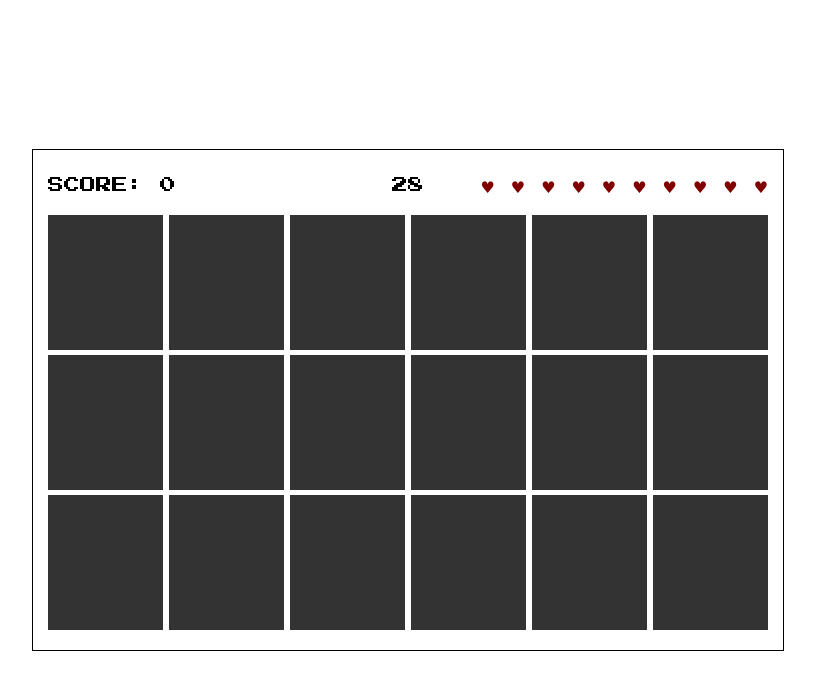
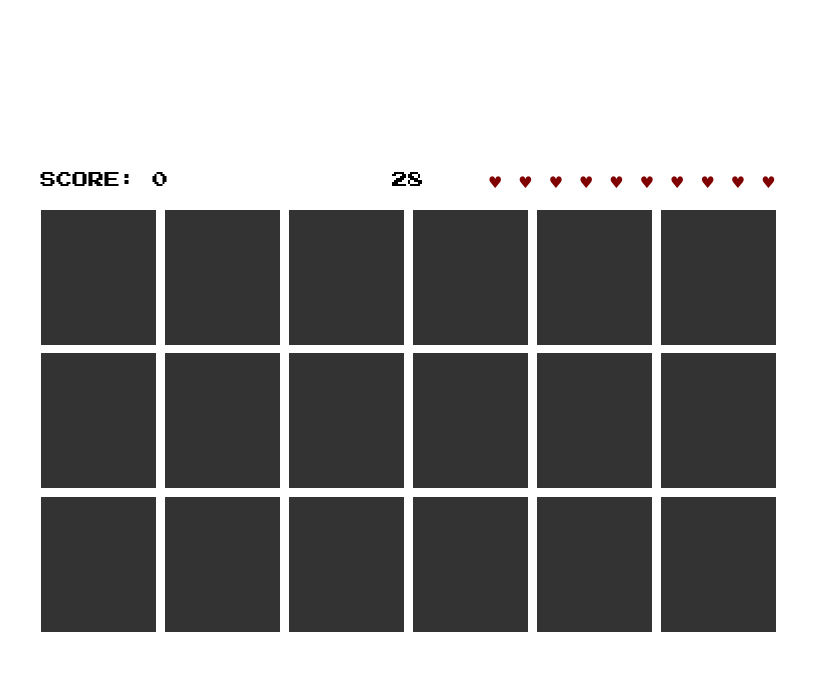
Before and after one commit to acadeGame/arcadeGame, a plain HTML site: page matching.html in a window 1280 px wide. Shown: the whole page, without its empty margins (232-1047 px from the left). Drawn offline with Linux system fonts and the light colour scheme.

Commit message:
matching style repair

```diff
--- a/style/matching.css
+++ b/style/matching.css
@@ -21,10 +21,10 @@
 
 .pop{
    width: 100%;
-   /* height: 140px; */
-   /* background-color: royalblue; */
+   height: 162px;
    margin: auto;
-   margin-top: 420px;
+   position: absolute;
+   top: calc( 50% - 81px);
    text-align: center;
    color: #fff;
 }
@@ -69,14 +69,14 @@
 /* pop */
 .game_container{
     width: 750px;
-    height: 500px;
-    border: 1px solid #000;
+    height: 495px;
+    /* border: 1px solid #000; */
 }
 /* game_container  */
 .score_container{
     width: 100%;
     height: 10%;
-    padding: 2%;
+    padding: 1%;
     display: flex;
     padding-bottom: 0;
     box-sizing: border-box;
@@ -102,7 +102,7 @@
 .show_container{
     width: 100%;
     height: 90%;
-    padding: 2%;
+    padding: 1%;
     display: flex;
     flex-wrap: wrap;
     justify-content: space-between;
```
